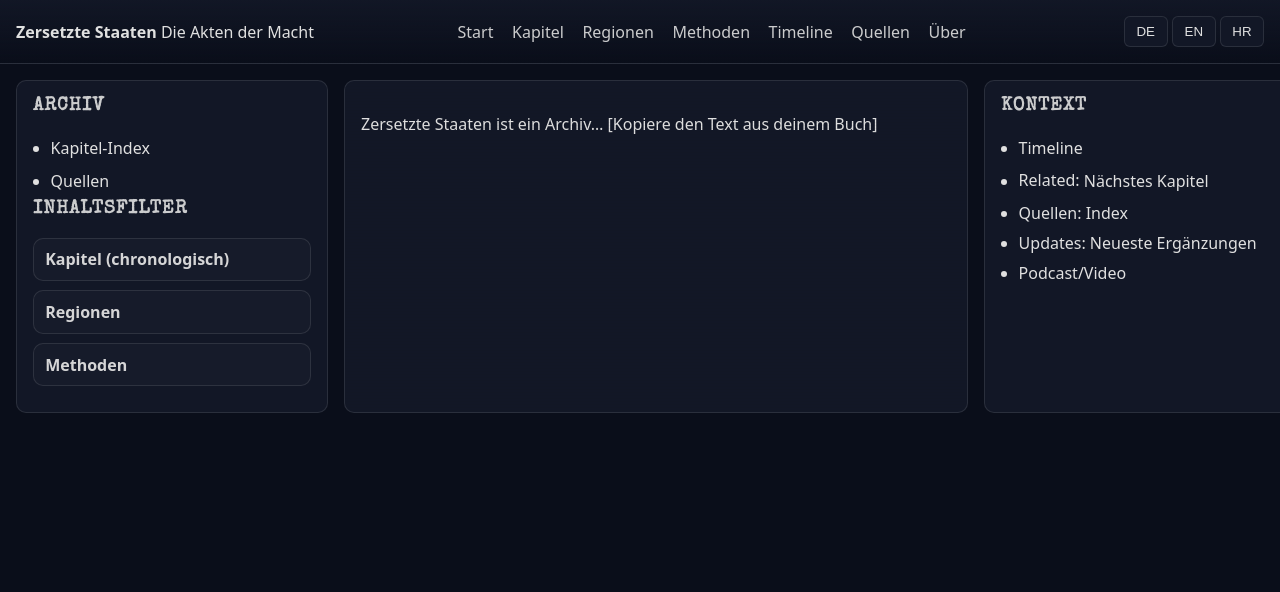
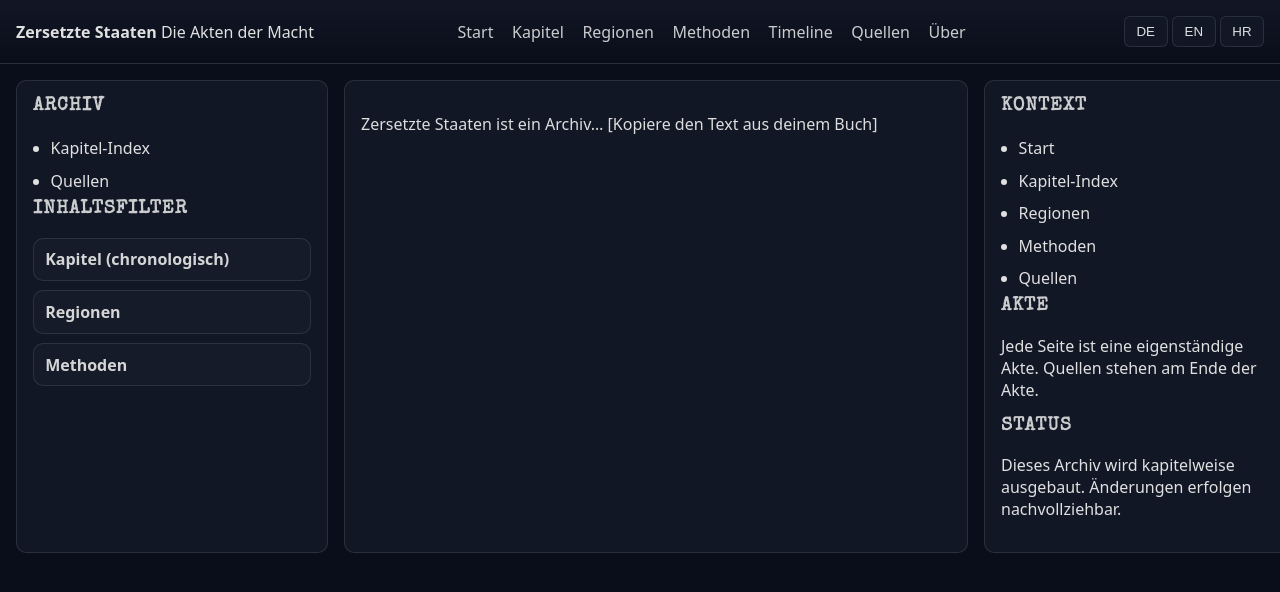
Before and after one commit to bozart-army/zersetzte-staaten-site, a Jekyll site: the page built from de/wie-lesen.md, in a window 1280 px wide. Shown: the top 592 px of the page. Built offline with Jekyll 4.4.1, drawn with Linux system fonts in a browser that asks for light colours; our own code applies the rules of GitHub Pages for plain Markdown files.

Commit message:
Update sidebar-right.html

```diff
--- a/_includes/sidebar-right.html
+++ b/_includes/sidebar-right.html
@@ -1,10 +1,24 @@
 <div class="menu">
   <h3>Kontext</h3>
   <ul>
-    <li><a href="/{{ page.lang }}/timeline/">Timeline</a></li>
-    <li>Related: <a href="#">Nächstes Kapitel</a></li>
-    <li>Quellen: <a href="/{{ page.lang }}/quellen/">Index</a></li>
-    <li>Updates: Neueste Ergänzungen</li>
-    <li><a href="/{{ page.lang }}/medien/">Podcast/Video</a></li>
+    <li><a href="{{ '/de/' | relative_url }}">Start</a></li>
+    <li><a href="{{ '/de/kapitel-index/' | relative_url }}">Kapitel-Index</a></li>
+    <li><a href="{{ '/de/regionen/' | relative_url }}">Regionen</a></li>
+    <li><a href="{{ '/de/methoden/' | relative_url }}">Methoden</a></li>
+    <li><a href="{{ '/de/quellen/' | relative_url }}">Quellen</a></li>
   </ul>
 </div>
+
+<div class="menu">
+  <h3>Akte</h3>
+  <p>
+    Jede Seite ist eine eigenständige Akte. Quellen stehen am Ende der Akte.
+  </p>
+</div>
+
+<div class="menu">
+  <h3>Status</h3>
+  <p>
+    Dieses Archiv wird kapitelweise ausgebaut. Änderungen erfolgen nachvollziehbar.
+  </p>
+</div>
```
